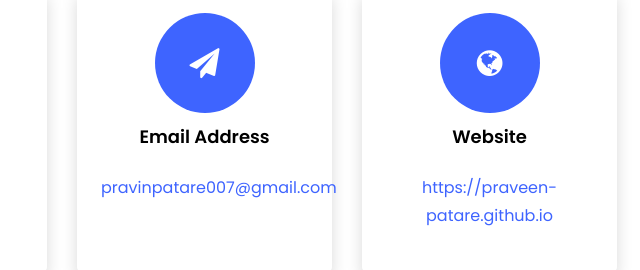
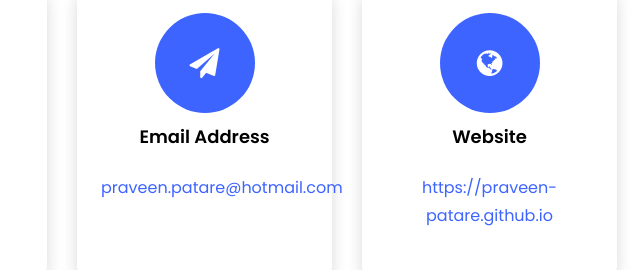
Before and after one commit to praveen-patare/praveen-patare.github.io, a plain HTML site: page index.html in a window 1280 px wide. Shown: the part 6491-6761 px from the top of the page, 578-1218 px from the left. Drawn offline with Linux system fonts and the light colour scheme; files whose address does not match are found by name.

Commit message:
Update index.html

```diff
--- a/index.html
+++ b/index.html
@@ -812,7 +812,7 @@
           		</div>
           		<div>
 	          		<h3 class="mb-4">Email Address</h3>
-		            <p><a href="mailto:info@yoursite.com">pravinpatare007@gmail.com</a></p>
+		            <p><a href="mailto:praveen.patare@hotmail.com">praveen.patare@hotmail.com</a></p>
 		          </div>
 	          </div>
           </div>
```
